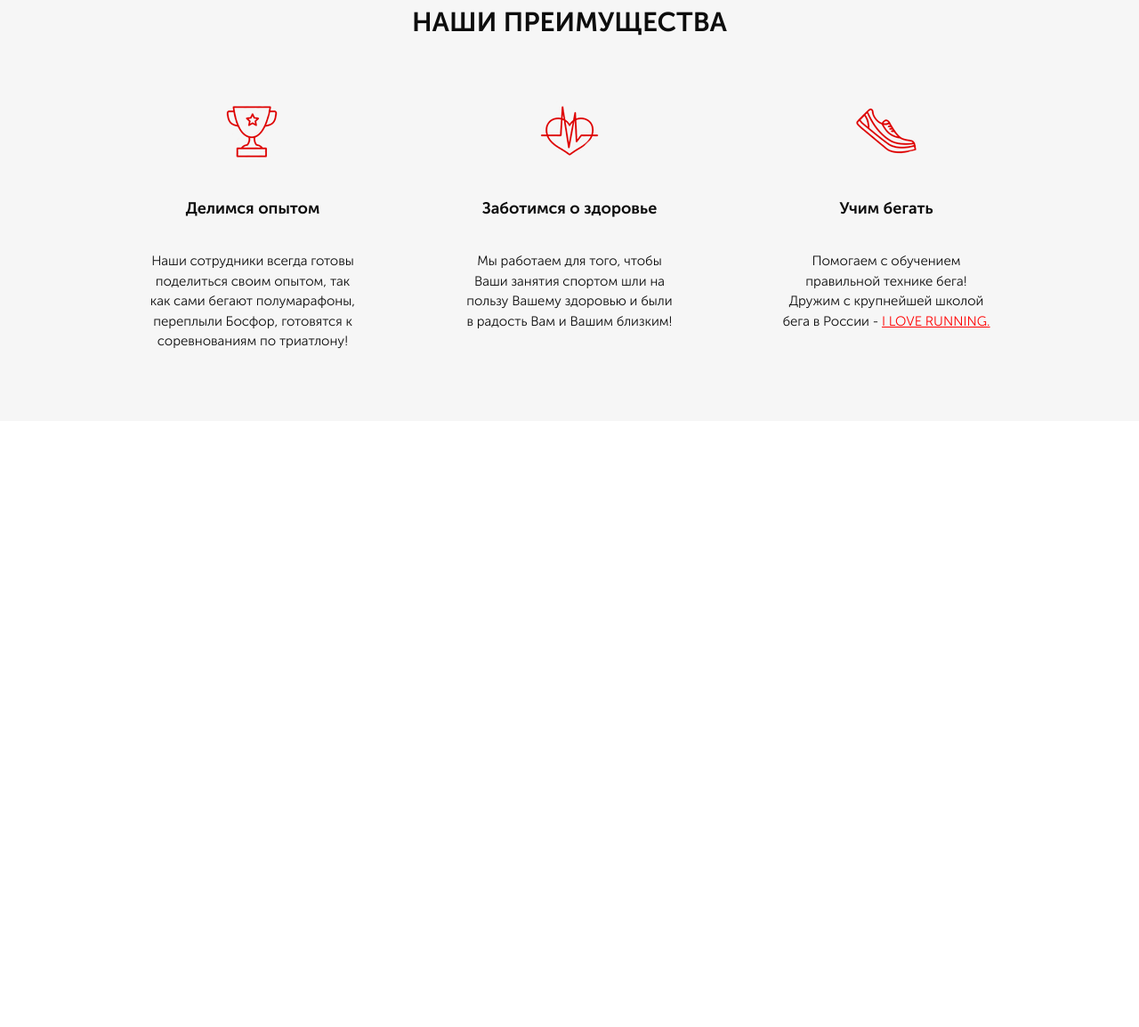
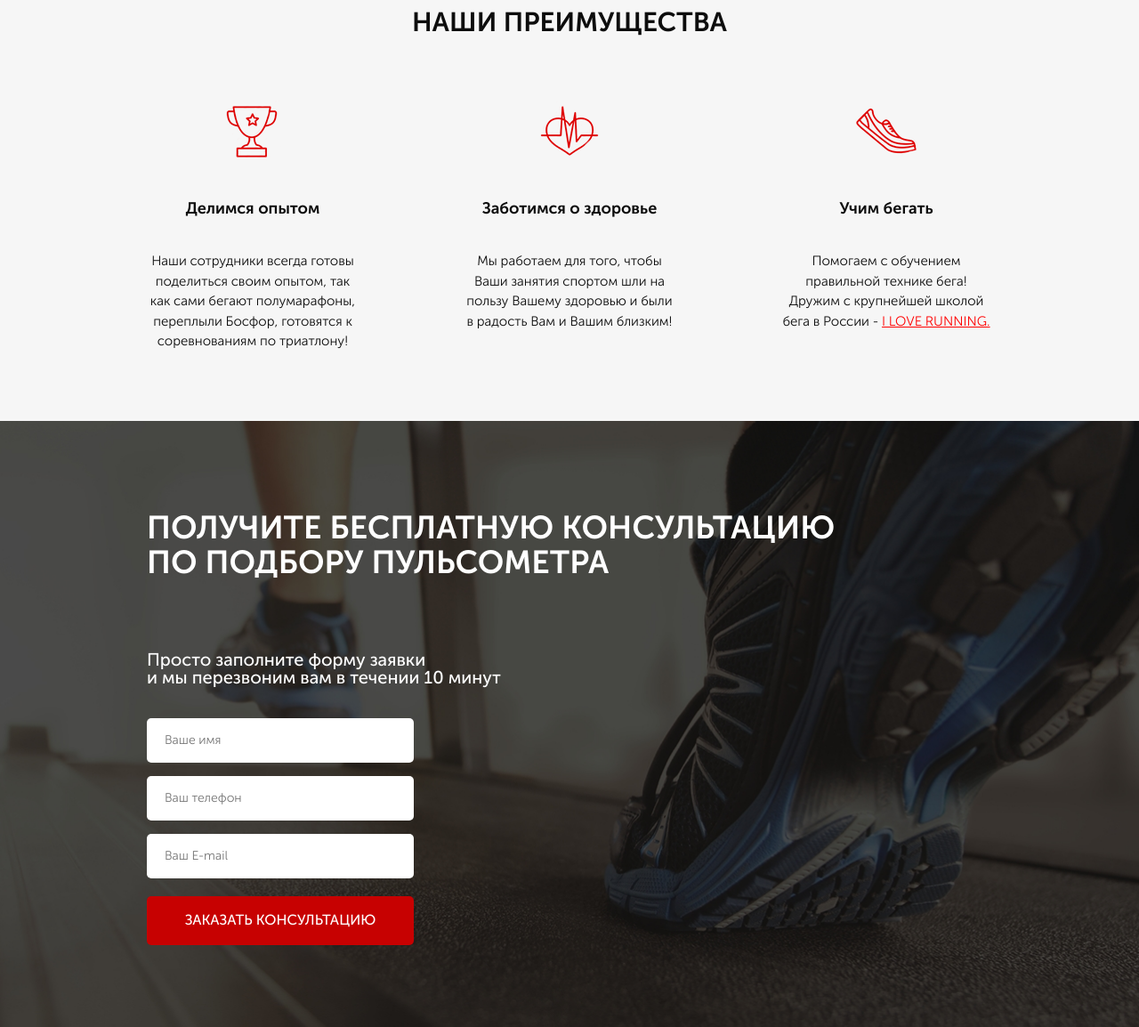
Before and after one commit to zeuse122/project4, a website: page src/index.html in a window 1280 px wide. Shown: the part 717-1871 px from the top of the page at 89% size. Before the commit the page ends 1190 px from the top, so only its background shows below. Drawn offline with Linux system fonts and the light colour scheme.

Commit message:
consultation comp

```diff
--- a/src/index.html
+++ b/src/index.html
@@ -91,9 +91,21 @@
     </div>
     <div class="consultation">
         <div class="container">
-            <div class="title">
+            <h2 class="title title_left">
+                Получите бесплатную консультацию<br>
+                по подбору пульсометра
+            </h2>
+            <div class="consultation__descr">
+                Просто заполните форму заявки<br>
+                и мы перезвоним вам в течении 10 минут
+            </div>
+            <form class="feed-form" action="#">
+                <input name="name" required placeholder="Ваше имя" type="text">
+                <input name="phone" required placeholder="Ваш телефон" type="tel">
+                <input name="email" required placeholder="Ваш E-mail" type="email">
 
-            </div>
+                <button class="button button_submit">заказать кОНСУЛЬТАЦИЮ</button>
+            </form>
         </div>
     </div>
 </body>
--- a/src/sass/blocks/_buttons.scss
+++ b/src/sass/blocks/_buttons.scss
@@ -14,5 +14,9 @@
         height: 50px;
         font-size: 16px;
     }
-
+    &_submit {
+        width: 100%;
+        height: 55px;
+        font-size: 16px;
+    }
 }
--- /dev/null
+++ b/src/sass/blocks/_consultation.scss
@@ -0,0 +1,12 @@
+.consultation{
+    min-height: 680px;
+    padding: 100px 0 92px 0;
+    background: url(../../img/shoerun_bg.jpg) center (center/cover) no-repeat;
+    &__descr {
+        margin-top: 80px;
+        color: #ffffff;
+        font-size: 20px;
+        font-weight: 500;
+        line-height: 20px;
+    }
+}
--- /dev/null
+++ b/src/sass/blocks/_forms.scss
@@ -0,0 +1,20 @@
+.feed-form{
+    margin-top: 36px;
+    display: flex;
+    flex-direction: column;
+    width: 300px;
+    input {
+        height: 50px;
+        border-radius: 5px;
+        background-color: #ffffff;
+        margin-bottom: 15px;
+        border:none;
+        padding: 0 20px;
+        color: #4b4b4b;
+        font-size: 14px;
+        font-weight: 300;
+        &:nth-child(3) {
+            margin-bottom: 20px;
+        }
+    }
+}
--- a/src/sass/blocks/_titles.scss
+++ b/src/sass/blocks/_titles.scss
@@ -3,4 +3,11 @@
         font-size: 30px;
         font-weight: 700;
         text-align: center;
+        text-transform: uppercase;
+        &_left{
+            color: #ffffff;
+            font-size: 36px;
+            text-align: left;
+            line-height: 39px;
+        }
 }
--- a/src/sass/style.scss
+++ b/src/sass/style.scss
@@ -11,3 +11,5 @@
 @import 'blocks/buttons';
 @import 'blocks/advantage';
 @import 'blocks/titles';
+@import 'blocks/consultation';
+@import 'blocks/forms';
```
Also changed, not shown: src/css/style.min.css.
